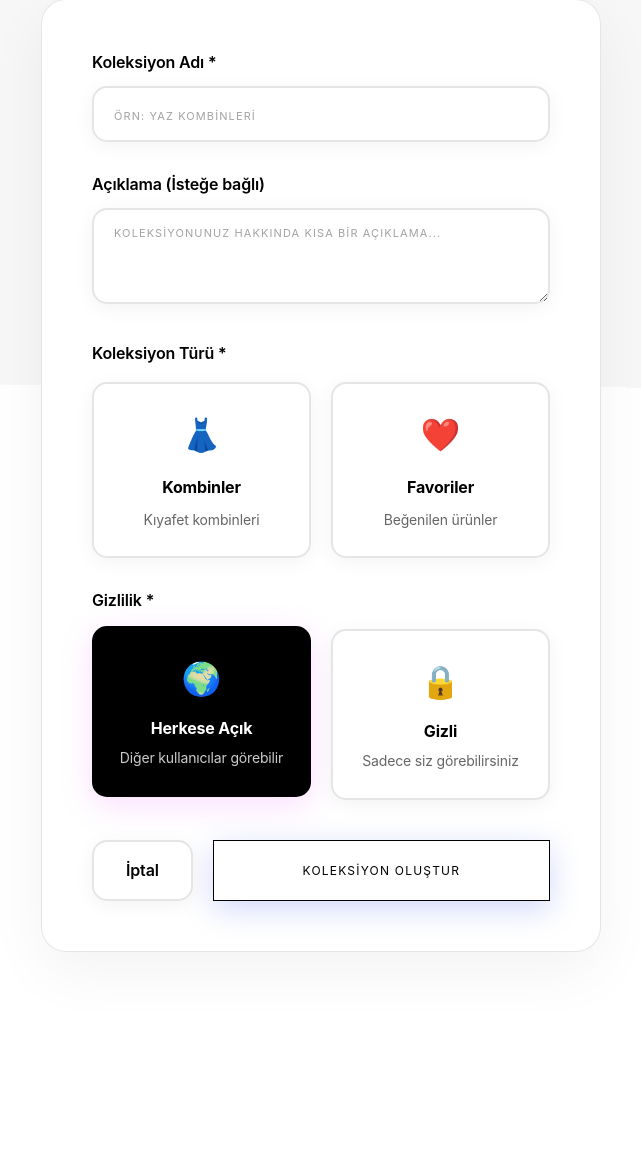
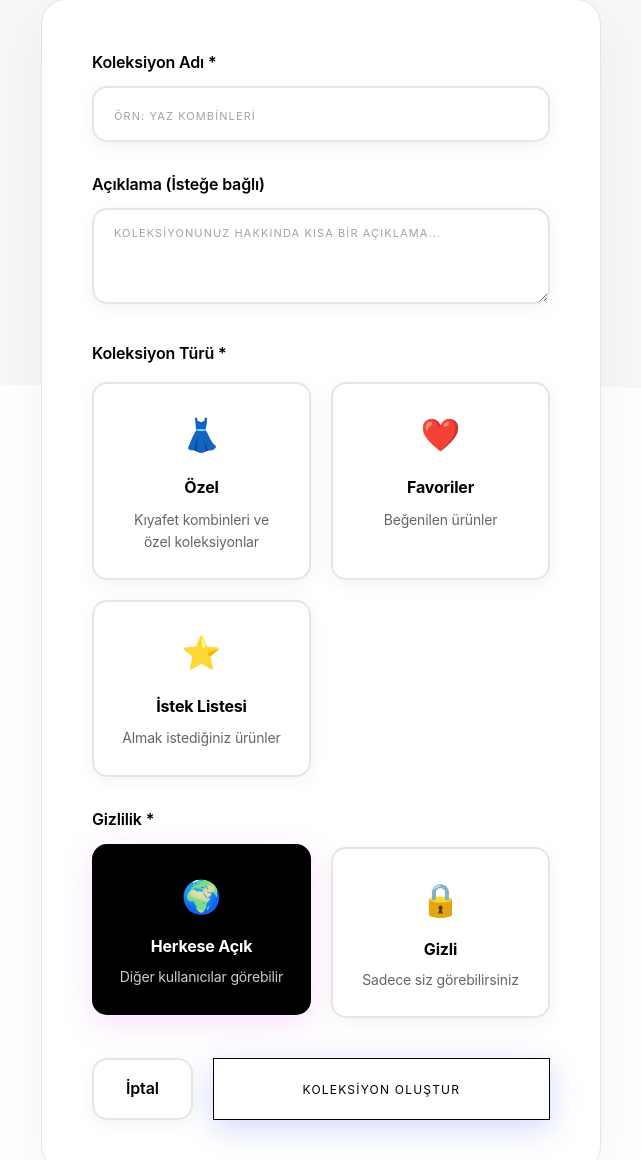
Before and after one commit to Porcius13/deneme, a Flask app: page /collections/create in a window 1280 px wide. Shown: the part 425-1585 px from the top of the page, without its empty margins (319-960 px from the left). Before the commit the page ends 1377 px from the top, so only its background shows below. Run offline with Flask 3, Linux system fonts and the light colour scheme; a user stored in the database is signed in.

Commit message:
Fix collection type validation: Update template to use valid types (custom, favorites, wishlist) instead of (kombinler, favoriler)

```diff
--- a/templates/create_collection.html
+++ b/templates/create_collection.html
@@ -540,15 +540,20 @@
                 <div class="form-group">
                     <label>Koleksiyon Türü *</label>
                     <div class="type-options">
-                        <div class="type-option" data-type="kombinler">
+                        <div class="type-option" data-type="custom">
                             <div class="type-icon">👗</div>
-                            <div class="type-name">Kombinler</div>
-                            <div class="type-description">Kıyafet kombinleri</div>
+                            <div class="type-name">Özel</div>
+                            <div class="type-description">Kıyafet kombinleri ve özel koleksiyonlar</div>
                         </div>
-                        <div class="type-option" data-type="favoriler">
+                        <div class="type-option" data-type="favorites">
                             <div class="type-icon">❤️</div>
                             <div class="type-name">Favoriler</div>
                             <div class="type-description">Beğenilen ürünler</div>
+                        </div>
+                        <div class="type-option" data-type="wishlist">
+                            <div class="type-icon">⭐</div>
+                            <div class="type-name">İstek Listesi</div>
+                            <div class="type-description">Almak istediğiniz ürünler</div>
                         </div>
                     </div>
                     <input type="hidden" id="type" name="type" required>
```
